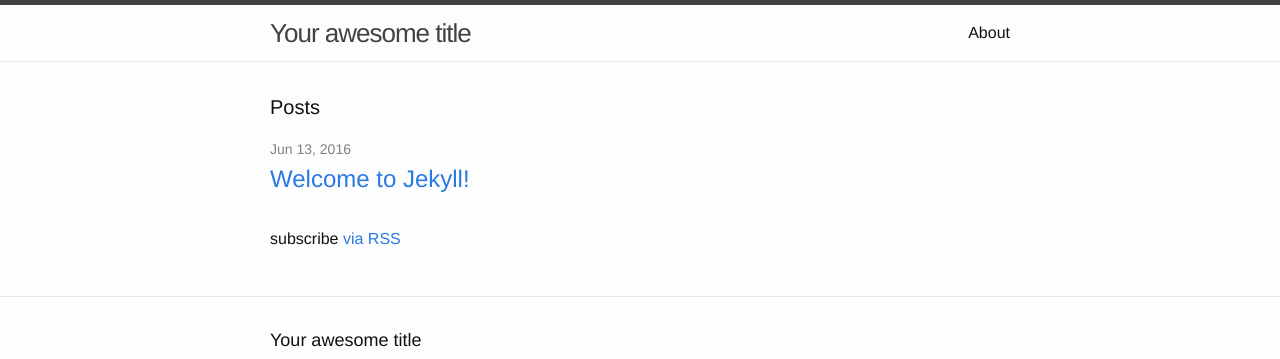
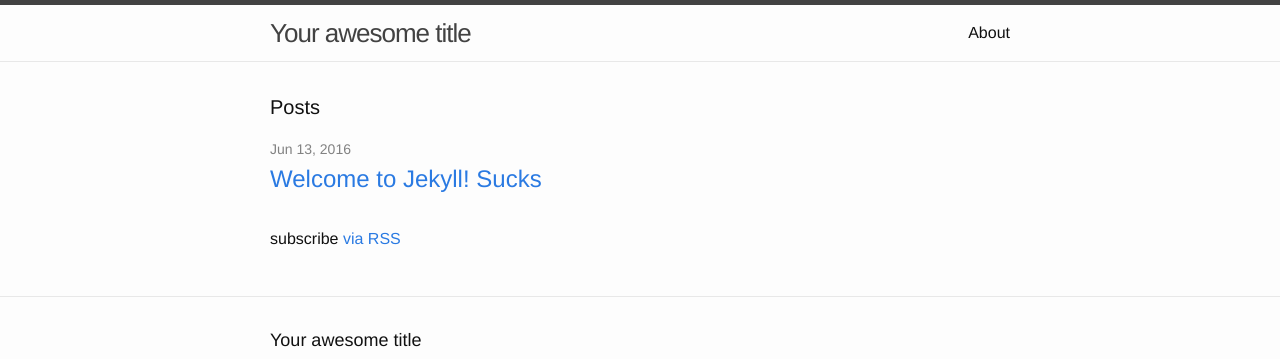
Before and after one commit to Jordanpb/codeacademyTest, a Jekyll site: the page built from index.html, in a window 1280 px wide. Shown: the top 359 px of the page. Built offline with Jekyll 4.4.1, drawn with Linux system fonts in a browser that asks for light colours.

Commit message:
Update index.html
changing jekyll link

```diff
--- a/index.html
+++ b/index.html
@@ -12,7 +12,7 @@
         <span class="post-meta">{{ post.date | date: "%b %-d, %Y" }}</span>
 
         <h2>
-          <a class="post-link" href="{{ post.url | prepend: site.baseurl }}">{{ post.title }}</a>
+          <a class="post-link" href="{{ post.url | prepend: site.baseurl }}">{{ post.title }} Sucks</a>
         </h2>
       </li>
     {% endfor %}
```
